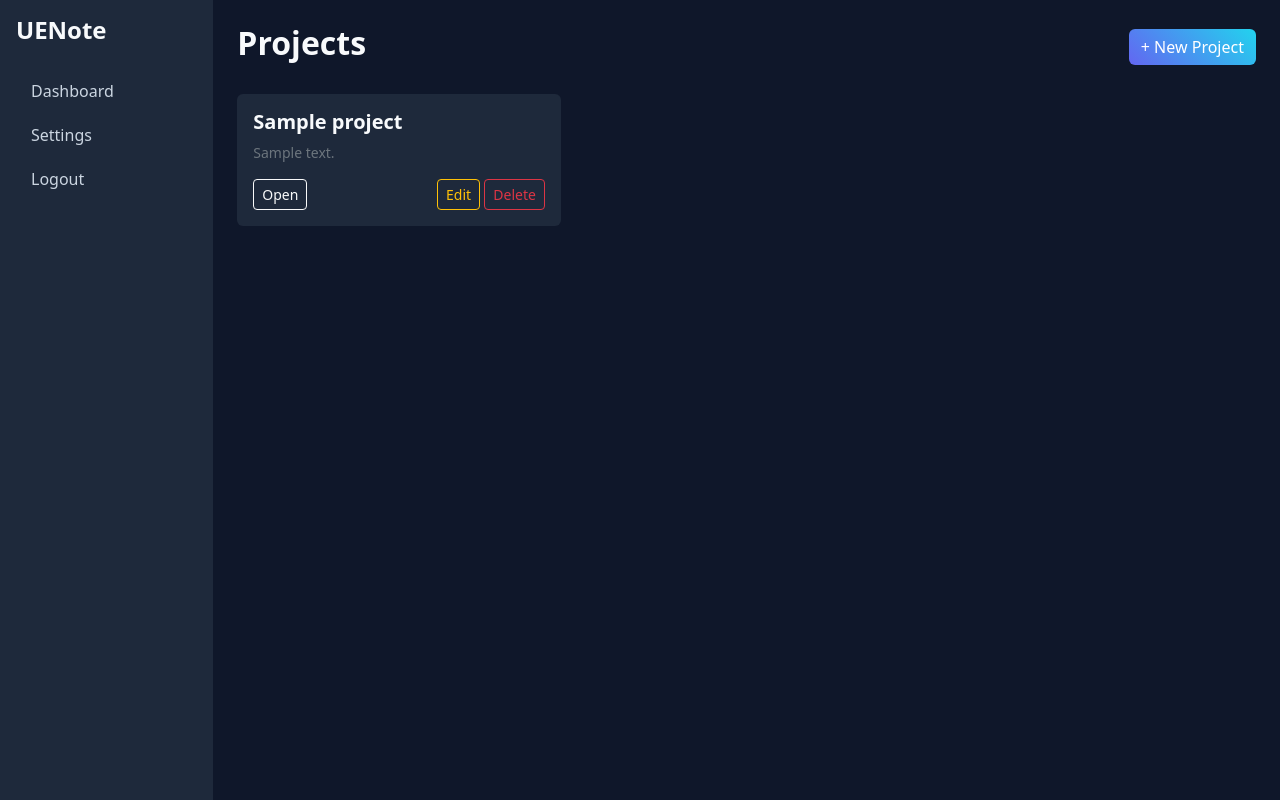
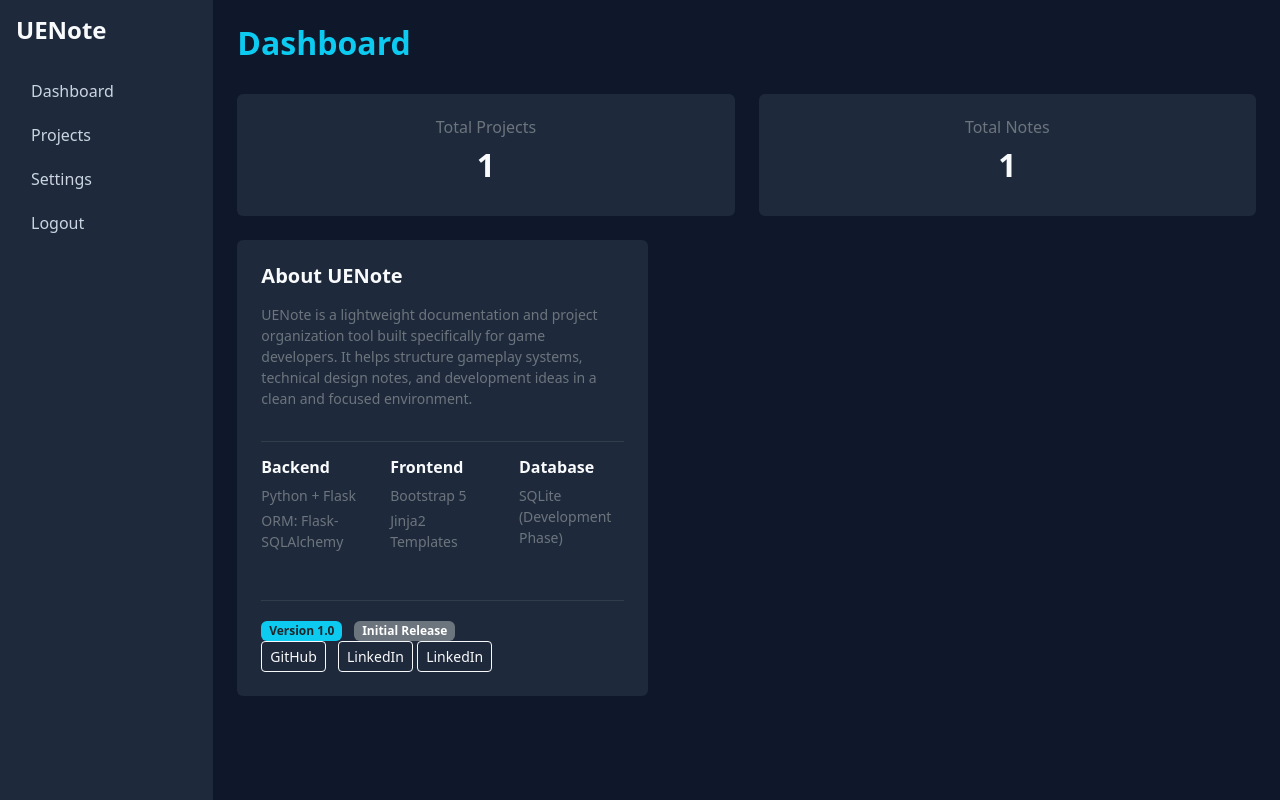
Before and after one commit to Alyas-land/Local-UENote, a Flask app: template templates/application_ui/dashboard.html in a window 1280 px wide. Run offline with Flask 3, Linux system fonts and the light colour scheme; the template is opened without the code that fills it: most values are stand-ins (such as "Sample title", 1, 10 or a date in 2020); data that the repository does not hold is empty.

Commit message:
Imporove dashboard, add crud route

```diff
--- a/app.py
+++ b/app.py
@@ -23,7 +23,10 @@ db.init_app(app=app)
 from controller import user_panel
 app.add_url_rule('/', view_func=user_panel.main, endpoint='main')
 app.add_url_rule('/dashboard', view_func=user_panel.dashboard, endpoint='dashboard')
+app.add_url_rule('/projects', view_func=user_panel.projects, endpoint='projects')
 app.add_url_rule('/project/create', view_func=user_panel.add_project, endpoint='add_project')
+app.add_url_rule('/project/delete/<int:target_id>', view_func=user_panel.delete_project, endpoint='delete_project', methods=['GET' , 'POST'])
+app.add_url_rule('/project/edit/<int:project_id>', view_func=user_panel.edit_project, endpoint='edit_project', methods=['POST'])
 
 
 
--- a/templates/application_ui/base.html
+++ b/templates/application_ui/base.html
@@ -41,9 +41,15 @@
             border: none;
         }
 
+        .btn-gradient-side {
+            background: linear-gradient(45deg, #5457e6, #8a48b6);
+            border: none;
+        }
+
         .btn-gradient:hover {
             opacity: 0.9;
         }
+
     </style>
 </head>
 <body>
@@ -54,8 +60,16 @@
         <!-- Sidebar -->
         <div class="col-md-2 sidebar p-3">
             <h4 class="fw-bold mb-4">UENote</h4>
-
-            <a href="/app">Dashboard</a>
+            {%if current_page=='dashboard'%}
+            <a href="/dashboard" class="btn-gradient-side text-white">Dashboard</a>
+            {%else%}
+            <a href="/dashboard">Dashboard</a>
+            {%endif%}
+            {%if current_page=='projects'%}
+            <a href="/projects" class="btn-gradient-side text-white">Projects</a>
+            {%else%}
+            <a href="/projects">Projects</a>
+            {%endif%}
             <a href="#">Settings</a>
             <a href="#">Logout</a>
         </div>
--- a/templates/application_ui/components/project_card.html
+++ b/templates/application_ui/components/project_card.html
@@ -13,11 +13,12 @@
         </a>
 
         <div>
-            <a href="/project/{{ project.id }}/edit" class="btn btn-sm btn-outline-warning">
-                Edit
-            </a>
+            <button class="btn btn-sm btn-outline-warning" data-bs-toggle="modal"
+            data-bs-target="#editProjectModal{{ project.id }}">
+            Edit
+            </button>
 
-            <a href="/project/{{ project.id }}/delete"
+            <a href="/project/delete/{{ project.id }}"
                class="btn btn-sm btn-outline-danger"
                onclick="return confirm('Delete this project?');">
                 Delete
@@ -26,3 +27,46 @@
 
     </div>
 </div>
+
+
+<!-- Edit Project Modal -->
+<div class="modal fade" id="editProjectModal{{ project.id }}" tabindex="-1">
+    <div class="modal-dialog">
+        <div class="modal-content bg-dark text-white">
+
+            <div class="modal-header border-0">
+                <h5 class="modal-title">Edit Project</h5>
+                <button type="button" class="btn-close btn-close-white" data-bs-dismiss="modal"></button>
+            </div>
+
+            <form method="POST" action="/project/edit/{{ project.id }}">
+                <div class="modal-body">
+
+                    <div class="mb-3">
+                        <label class="form-label">Project Title</label>
+                        <input type="text"
+                               name="new_title"
+                               value="{{ project.title }}"
+                               class="form-control bg-secondary text-white"
+                               required>
+                    </div>
+
+                    <div class="mb-3">
+                        <label class="form-label">Description</label>
+                        <textarea name="new_description"
+                                  class="form-control bg-secondary text-white"
+                                  rows="3">{{ project.description }}</textarea>
+                    </div>
+
+                </div>
+
+                <div class="modal-footer border-0">
+                    <button type="submit" class="btn btn-warning">
+                        Save Changes
+                    </button>
+                </div>
+            </form>
+
+        </div>
+    </div>
+</div>
--- a/templates/application_ui/dashboard.html
+++ b/templates/application_ui/dashboard.html
@@ -2,63 +2,116 @@
 
 {% block title %}Dashboard | UENote{% endblock %}
 
-{% block content %}
-
+{% block content %}<!---->
 <div class="d-flex justify-content-between align-items-center mb-4">
-    <h2 class="fw-bold">Projects</h2>
-
-    <!-- New Project Button -->
-    <button class="btn btn-gradient text-white" data-bs-toggle="modal" data-bs-target="#newProjectModal">
-        + New Project
-    </button>
+    <h2 class="fw-bold text-info">Dashboard</h2>
 </div>
 
-<!-- Projects Grid -->
-<div class="row">
-    {% for project in projects %}
-        <div class="col-md-4 mb-4">
-            {% include "/application_ui/components/project_card.html" %}
+<!-- ================= Stats Row ================= -->
+<div class="row mb-4">
+
+    <div class="col-md-6">
+        <div class="card p-4 text-center">
+            <h6 class="text-secondary">Total Projects</h6>
+            <h2 class="fw-bold">{{ project_count }}</h2>
         </div>
-    {% else %}
-        <p>No projects yet. Create your first one 🚀</p>
-    {% endfor %}
+    </div>
+
+    <div class="col-md-6">
+        <div class="card p-4 text-center">
+            <h6 class="text-secondary">Total Notes</h6>
+            <h2 class="fw-bold">{{ note_count }}</h2>
+        </div>
+    </div>
 </div>
 
 
-<!-- New Project Modal -->
-<div class="modal fade" id="newProjectModal" tabindex="-1">
-    <div class="modal-dialog">
-        <div class="modal-content bg-dark text-white">
+<div class="row mb-">
+    <div class="col-md-5">
+        <div class="card p-4">
 
-            <div class="modal-header border-0">
-                <h5 class="modal-title">Create New Project</h5>
-                <button type="button" class="btn-close btn-close-white" data-bs-dismiss="modal"></button>
+            <h5 class="fw-bold mb-3">About UENote</h5>
+
+            <p class="text-secondary small">
+                UENote is a lightweight documentation and project organization tool
+                built specifically for game developers. It helps structure gameplay systems,
+                technical design notes, and development ideas in a clean and focused environment.
+            </p>
+
+            <hr class="border-secondary">
+
+            <div class="row">
+
+                <div class="col-md-4 mb-3">
+                    <h6 class="fw-bold">Backend</h6>
+                    <p class="small text-secondary mb-1">
+                        Python + Flask
+                    </p>
+                    <p class="small text-secondary">
+                        ORM: Flask-SQLAlchemy
+                    </p>
+                </div>
+
+                <div class="col-md-4 mb-3">
+                    <h6 class="fw-bold">Frontend</h6>
+                    <p class="small text-secondary mb-1">
+                        Bootstrap 5
+                    </p>
+                    <p class="small text-secondary">
+                        Jinja2 Templates
+                    </p>
+                </div>
+
+                <div class="col-md-4 mb-3">
+                    <h6 class="fw-bold">Database</h6>
+                    <p class="small text-secondary">
+                        SQLite (Development Phase)
+                    </p>
+                </div>
+
             </div>
 
-            <form method="GET" action="/project/create">
-                <div class="modal-body">
+            <hr class="border-secondary">
 
-                    <div class="mb-3">
-                        <label class="form-label">Project Title</label>
-                        <input type="text" name="title" class="form-control bg-secondary text-white" required>
-                    </div>
+            <div class="d-flex justify-content-between align-items-center flex-wrap">
 
-                    <div class="mb-3">
-                        <label class="form-label">Description</label>
-                        <textarea name="description" class="form-control bg-secondary text-white" rows="3"></textarea>
-                    </div>
-
+                <div>
+                    <span class="badge bg-info text-dark me-2">
+                        Version 1.0
+                    </span>
+                    <span class="badge bg-secondary">
+                        Initial Release
+                    </span>
                 </div>
 
-                <div class="modal-footer border-0">
-                    <button type="submit" class="btn btn-gradient text-white">
-                        Create
-                    </button>
+                <div class="mt-2 mt-md-0">
+                    <a href="https://github.com/alyas-land/"
+                       target="_blank"
+                       class="btn btn-sm btn-outline-light me-2">
+                        GitHub
+                    </a>
+
+                    <a href="https://www.linkedin.com/in/thealyas/"
+                       target="_blank"
+                       class="btn btn-sm btn-outline-light">
+                        LinkedIn
+                    </a>
+
+                    <a href="https://www.kick.com/thealyas/"
+                       target="_blank"
+                       class="btn btn-sm btn-outline-light">
+                        LinkedIn
+                    </a>
                 </div>
-            </form>
+
+            </div>
 
         </div>
     </div>
 </div>
 
+
+
+
+
 {% endblock %}
```
Also changed, not shown: controller/user.py (+41 -13 lines), feature/quries/query.py (added, +47 -0 lines), templates/application_ui/projects.html (added, +64 -0 lines), database/UENote.db.
